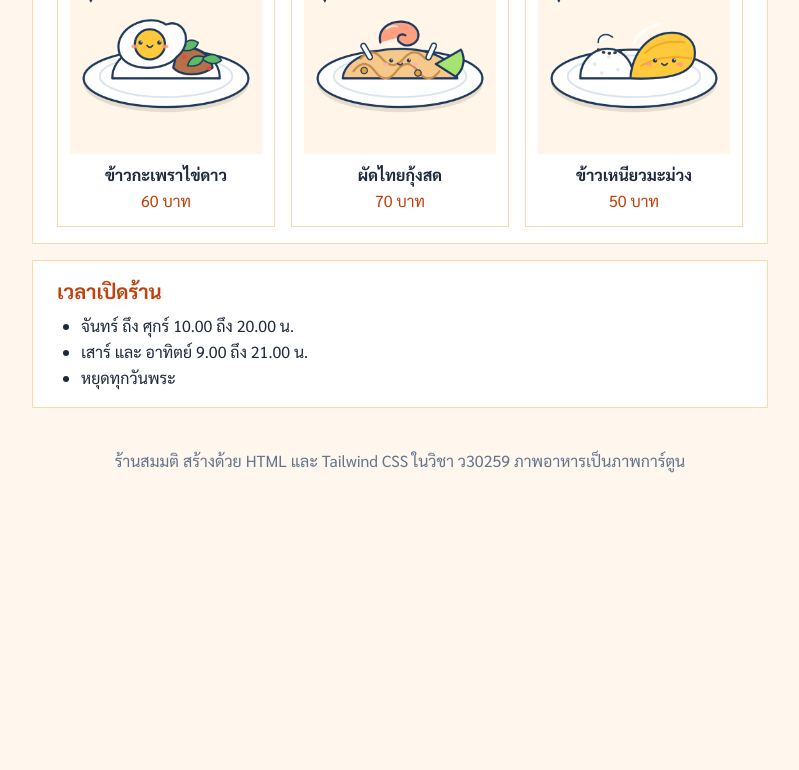
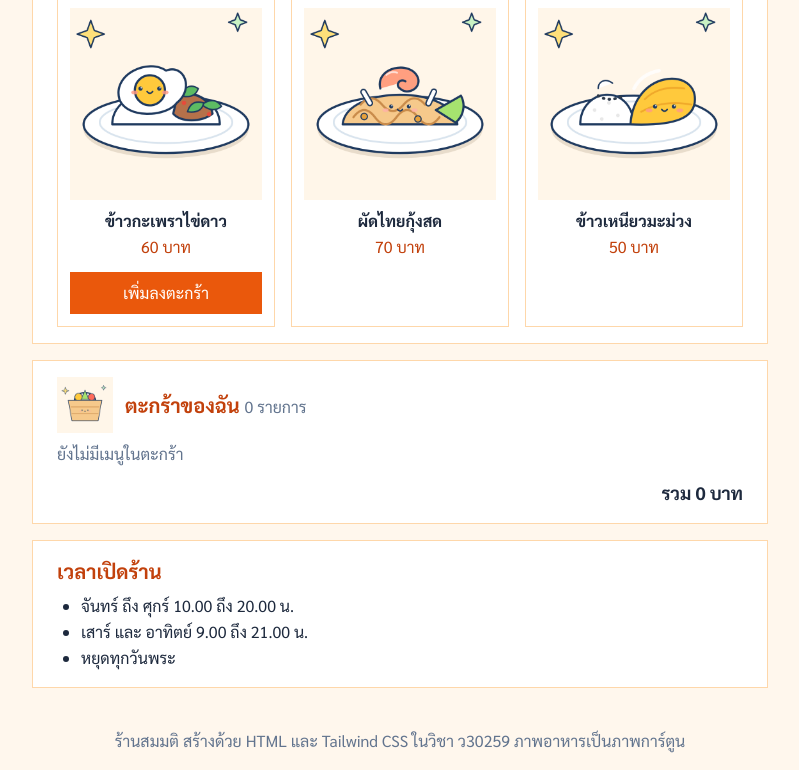
Before and after one commit to willinwza/Will1-bowl, a plain HTML site: page index.html in a window 1280 px wide. Shown: the part 560-1330 px from the top of the page, without its empty margins (240-1039 px from the left). Before the commit the page ends 1050 px from the top, so only its background shows below. Drawn offline with nearby package versions, Linux system fonts and the light colour scheme.

Commit message:
ัเสร็จแล้ว

```diff
--- a/index.html
+++ b/index.html
@@ -22,11 +22,13 @@
 </head>
 <body class="font-sarabun bg-brand-50 text-slate-800 leading-relaxed">
   <!-- ส่วนหัว -->
-  <header class="bg-brand-700 text-white text-center px-4 py-10">
+    <header class="bg-brand-700 text-white text-center px-4 py-10">
     <img src="images/logo.png" alt="โลโก้ร้าน Hungry Bowl" class="w-30 h-30 mx-auto object-cover rounded-full border-4 border-white">
     <h1 class="text-3xl font-bold mt-4">Hungry Bowl</h1>
     <p class="text-brand-100">อาหารตามสั่งรสมือแม่ หน้าโรงเรียน</p>
+    <p id="greeting" class="mt-3 inline-block bg-white/15 px-4 py-1">หิวข้าวเที่ยงแล้วใช่มั้ย</p>
   </header>
+
 
   <main class="max-w-3xl mx-auto px-4 py-6 space-y-4">
     <!-- เกี่ยวกับร้าน -->
@@ -42,11 +44,13 @@
     <section class="bg-white border border-brand-200 px-6 py-4">
       <h2 class="text-xl font-bold text-brand-700 mb-4">เมนูแนะนำ</h2>
       <div class="grid grid-cols-1 sm:grid-cols-3 gap-4">
-        <article class="bg-white border border-brand-200 p-3 text-center">
+               <article class="bg-white border border-brand-200 p-3 text-center">
           <img src="images/kaprao.png" alt="ข้าวกะเพราไข่ดาว" class="w-full aspect-square object-cover">
           <h3 class="font-bold mt-2">ข้าวกะเพราไข่ดาว</h3>
           <p class="text-brand-700">60 บาท</p>
+          <button type="button" class="add-btn mt-3 w-full bg-brand-600 text-white py-2 hover:bg-brand-700 cursor-pointer" data-name="ข้าวกะเพราไข่ดาว" data-price="60">เพิ่มลงตะกร้า</button>
         </article>
+
         <article class="bg-white border border-brand-200 p-3 text-center">
           <img src="images/padthai.png" alt="ผัดไทยกุ้งสด" class="w-full aspect-square object-cover">
           <h3 class="font-bold mt-2">ผัดไทยกุ้งสด</h3>
@@ -59,6 +63,19 @@
         </article>
       </div>
     </section>
+    </section>
+
+    <!-- ตะกร้า -->
+    <section id="cart" class="bg-white border border-brand-200 px-6 py-4">
+      <div class="flex items-center gap-3 mb-2">
+        <img src="images/cart.png" alt="" class="w-14 h-14">
+        <h2 class="text-xl font-bold text-brand-700">ตะกร้าของฉัน <span id="cart-count" class="text-base font-normal text-slate-500">0 รายการ</span></h2>
+      </div>
+      <p id="cart-empty" class="text-slate-500">ยังไม่มีเมนูในตะกร้า</p>
+      <ul id="cart-list" class="space-y-2"></ul>
+      <p class="mt-3 text-right text-lg font-bold">รวม <span id="cart-total">0</span> บาท</p>
+    </section>
+
 
     <!-- เวลาเปิดร้าน -->
     <section class="bg-white border border-brand-200 px-6 py-4">
@@ -72,8 +89,9 @@
   </main>
 
   <!-- ส่วนท้าย -->
-  <footer class="text-center text-slate-500 p-4">
+    <footer class="text-center text-slate-500 p-4">
     <p>ร้านสมมติ สร้างด้วย HTML และ Tailwind CSS ในวิชา ว30259 ภาพอาหารเป็นภาพการ์ตูน</p>
   </footer>
+  <script src="script.js"></script>
 </body>
 </html>
--- a/script.js
+++ b/script.js
@@ -0,0 +1 @@
+console.log("script.js ทำงานแล้ว");
```
